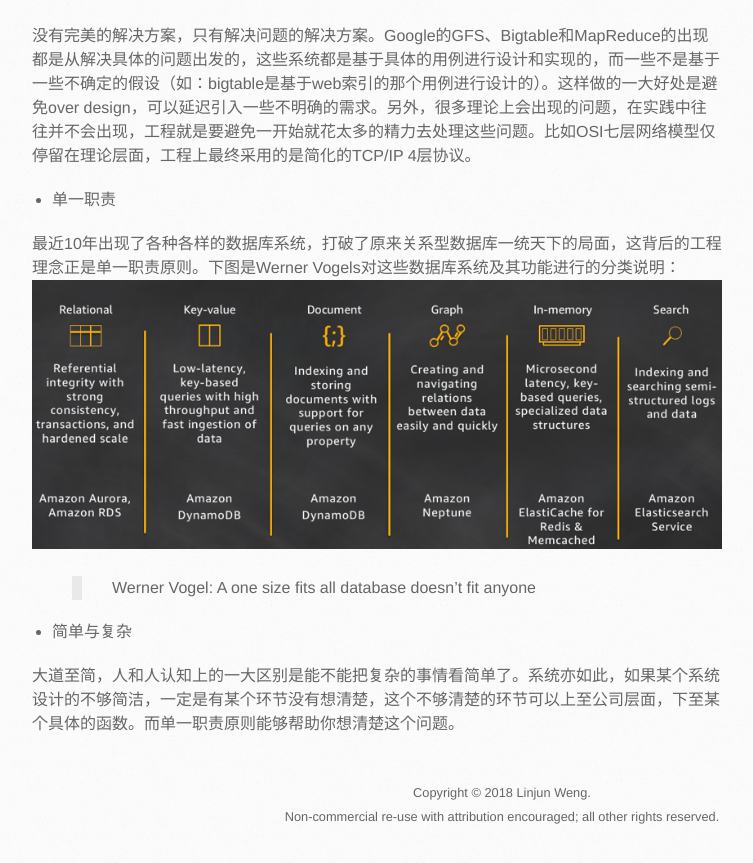
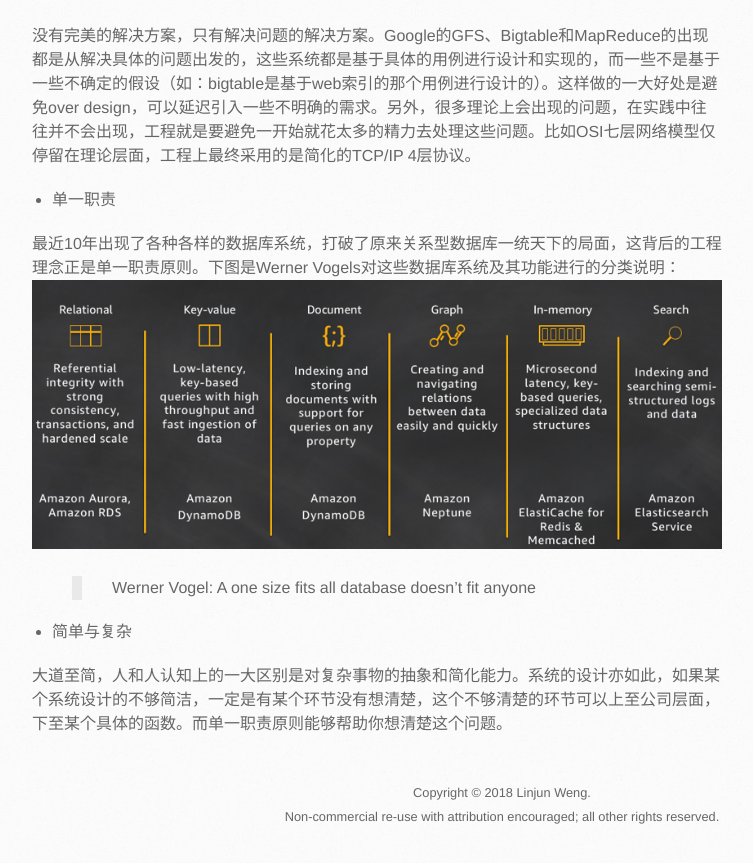
Before and after one commit to weng0jun/weng0jun.github.io, a Jekyll site: the page built from _posts/2018-12-22-bigtable-paper-reading.md, in a window 1280 px wide and 900 px high, scrolled down 4097 px. Shown: the top 863 px of the window, without its empty margins (138-891 px from the left). Built offline with Jekyll 4.4.1, drawn with Linux system fonts in a browser that asks for light colours.

Commit message:
#Bugfix# Trivial.

```diff
--- a/_posts/2018-12-22-bigtable-paper-reading.md
+++ b/_posts/2018-12-22-bigtable-paper-reading.md
@@ -106,4 +106,4 @@
 
  * 简单与复杂
 
- 大道至简，人和人认知上的一大区别是能不能把复杂的事情看简单了。系统亦如此，如果某个系统设计的不够简洁，一定是有某个环节没有想清楚，这个不够清楚的环节可以上至公司层面，下至某个具体的函数。而单一职责原则能够帮助你想清楚这个问题。
+ 大道至简，人和人认知上的一大区别是对复杂事物的抽象和简化能力。系统的设计亦如此，如果某个系统设计的不够简洁，一定是有某个环节没有想清楚，这个不够清楚的环节可以上至公司层面，下至某个具体的函数。而单一职责原则能够帮助你想清楚这个问题。
```
